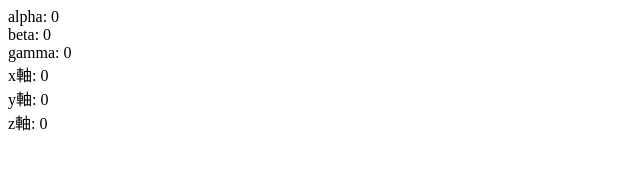
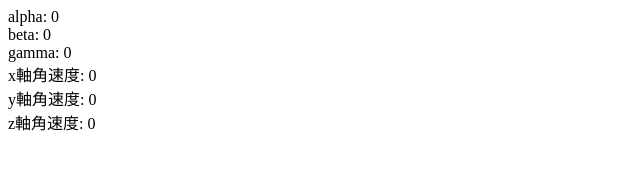
Before and after one commit to studTut/gyro, a plain HTML site: page 01.html in a window 1280 px wide. Shown: the whole page, without its empty margins (0-640 px from the left). Drawn offline with Linux system fonts and the light colour scheme.

Commit message:
Update 01.html

```diff
--- a/01.html
+++ b/01.html
@@ -37,9 +37,9 @@ function displayData() {
     txt.innerHTML = "alpha: " + alpha + "<br>"  // x軸の値
                   + "beta:  " + beta  + "<br>"  // y軸の値
                   + "gamma: " + gamma + "<br>"
-                  + "x軸: " + alphas + "<br>"  // x軸の値
-                  + "y軸:  " + betas  + "<br>"  // y軸の値
-                  + "z軸: " + gammas;// z軸の値
+                  + "x軸角速度: " + alphas + "<br>"  // x軸の値
+                  + "y軸角速度:  " + betas  + "<br>"  // y軸の値
+                  + "z軸角速度: " + gammas;// z軸の値
 }
 </script>
 </body>
```
